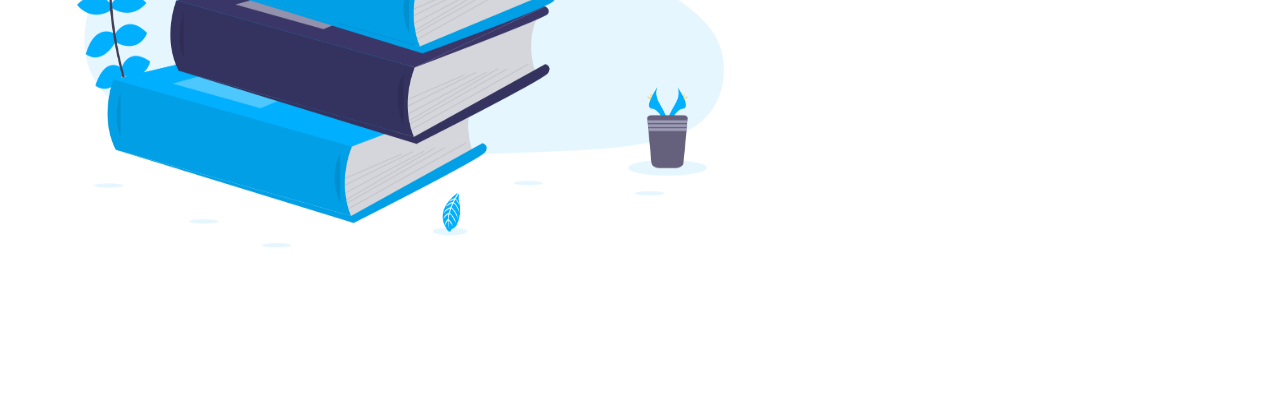
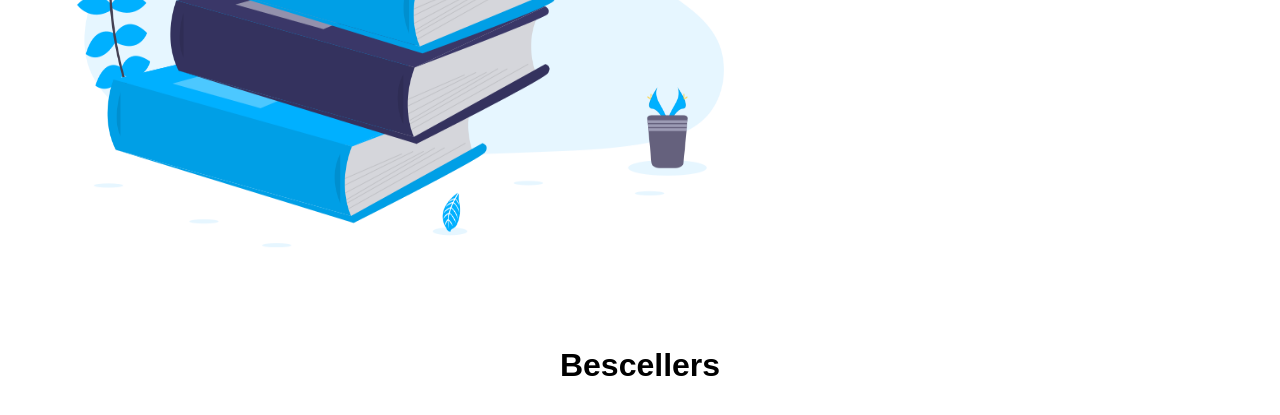
Before and after one commit to damiankokot45/Wikipedia-Page, a plain HTML site: page Ksiazka/index.html in a window 1280 px wide. Shown: the part 487-902 px from the top of the page. Before the commit the page ends 800 px from the top, so only its background shows below. Drawn offline with Linux system fonts and the light colour scheme.

Commit message:
Update index.html

```diff
--- a/Ksiazka/index.html
+++ b/Ksiazka/index.html
@@ -27,6 +27,13 @@
             </div>
         </div>
     </header>
-
+    <div class="main-page">
+        <section id="books-choice">
+            <div class="tmargin-box">
+                <h2>Bescellers</h2>
+                <div id=""></div>
+            </div>
+        </section>
+    </div>
 </body>
 </html>
```
